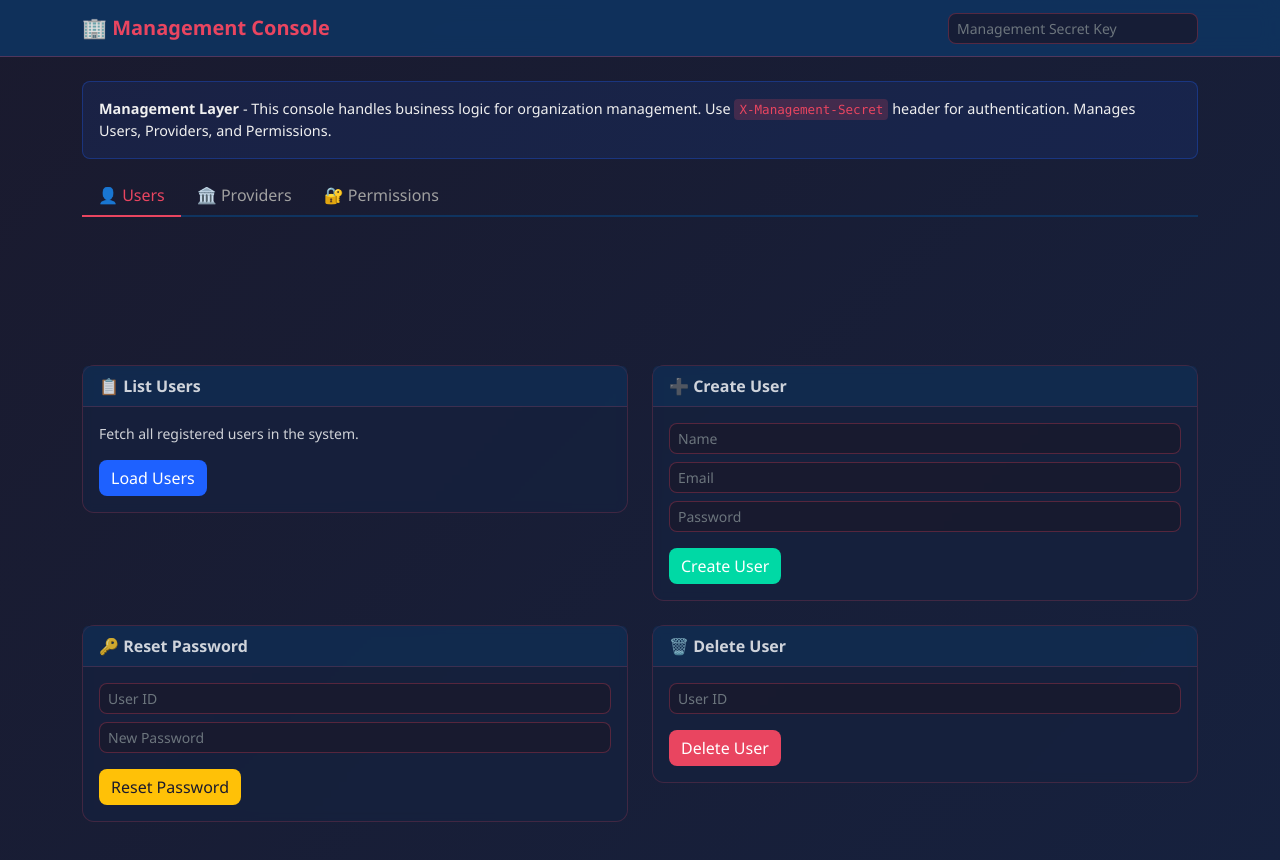
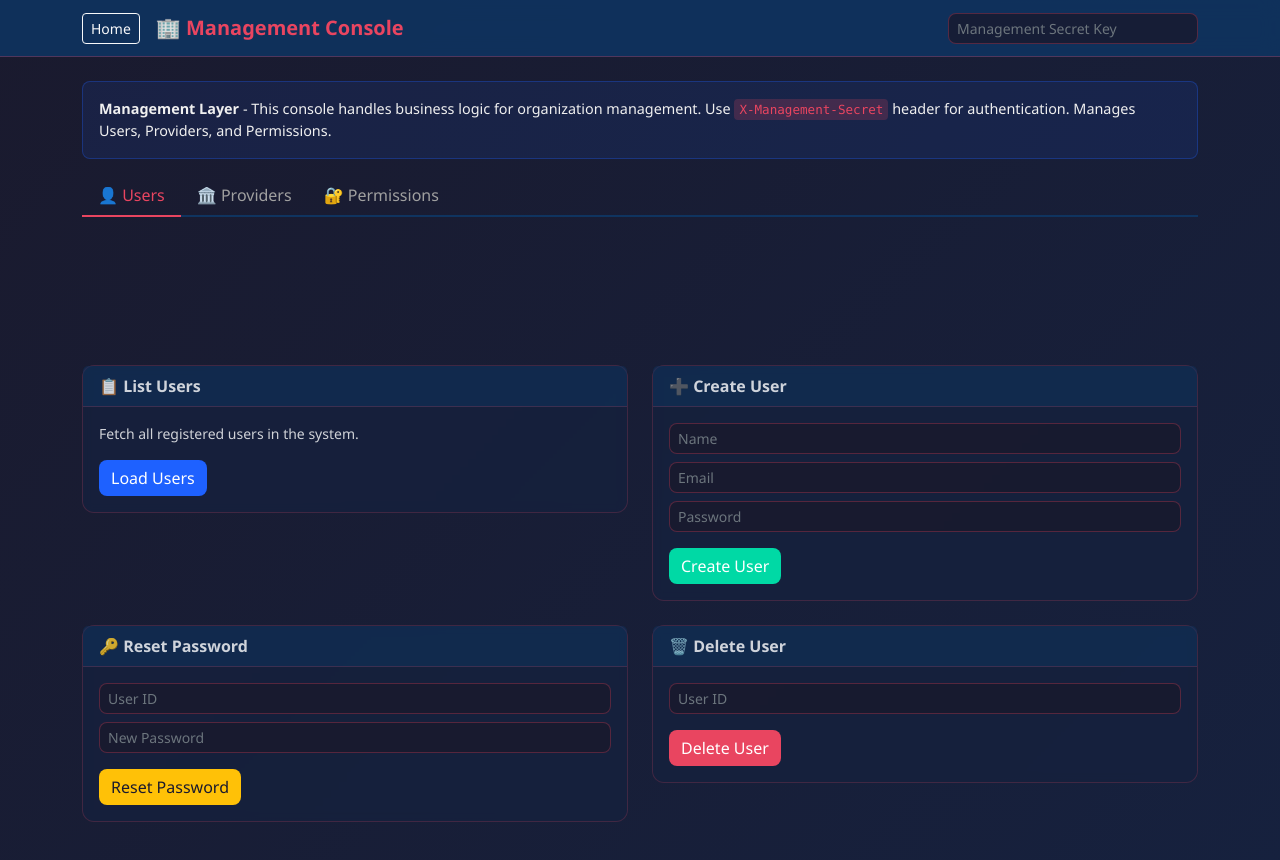
Before and after one commit to metwse/itu-blg317e-assignment, a website: page src/static/management-console.html in a window 1280 px wide. Drawn offline with nearby package versions, Linux system fonts and the light colour scheme.

Commit message:
minor: added home link to consoles

```diff
--- a/src/static/management-console.html
+++ b/src/static/management-console.html
@@ -263,7 +263,10 @@
 
   <nav class="navbar navbar-dark mb-4">
     <div class="container">
-      <span class="navbar-brand">🏢 Management Console</span>
+      <div class="d-flex align-items-center gap-3">
+        <a href="index.html" class="btn btn-outline-light btn-sm">Home</a>
+        <span class="navbar-brand mb-0">🏢 Management Console</span>
+      </div>
       <div class="d-flex align-items-center gap-3">
         <input type="password" id="token" class="form-control form-control-sm" style="width: 250px" placeholder="Management Secret Key" autocomplete="off">
       </div>
```
Also changed, not shown: src/static/portal.html (+4 -1 lines), src/static/super-admin.html (+3 -0 lines).
